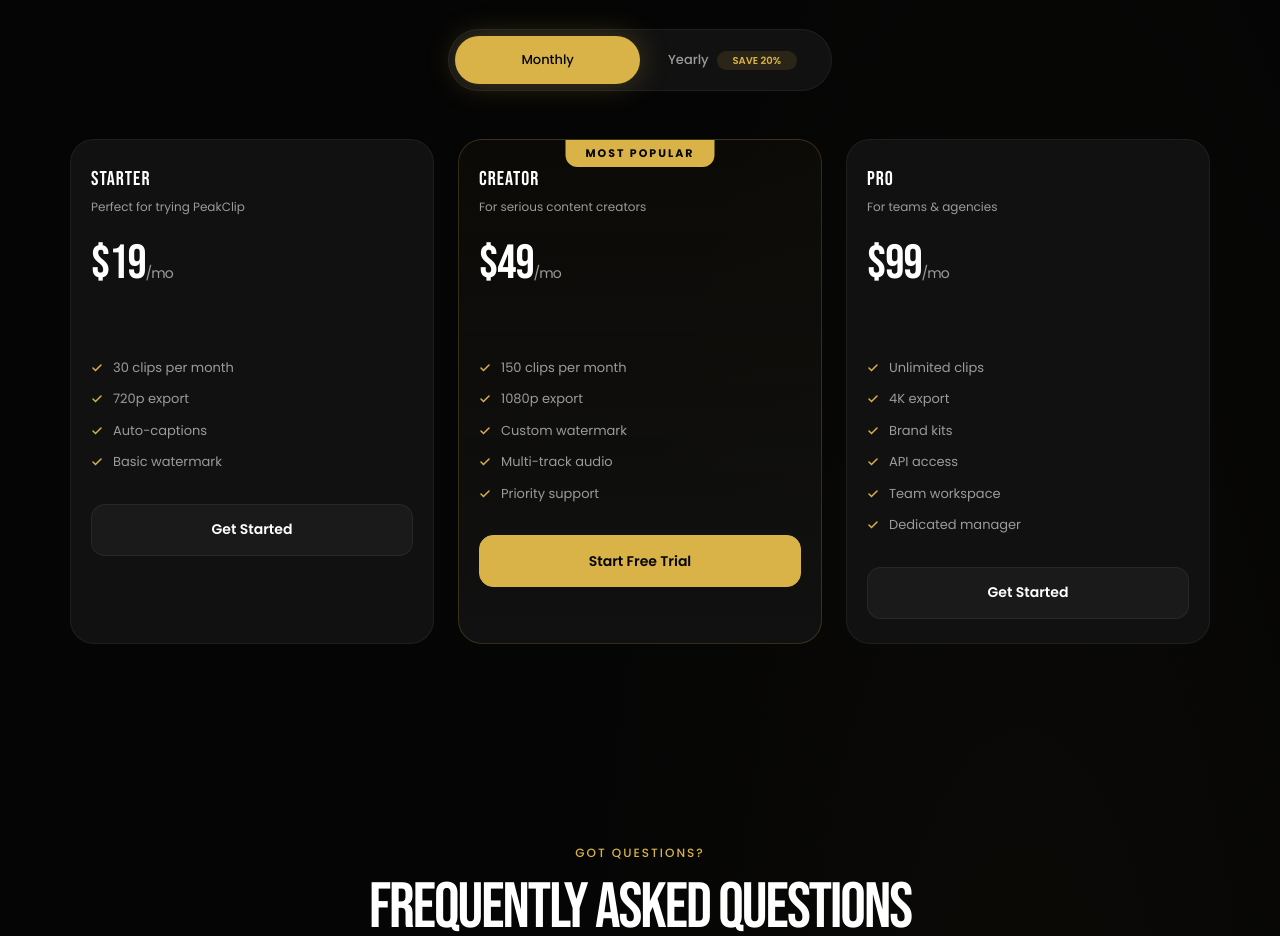
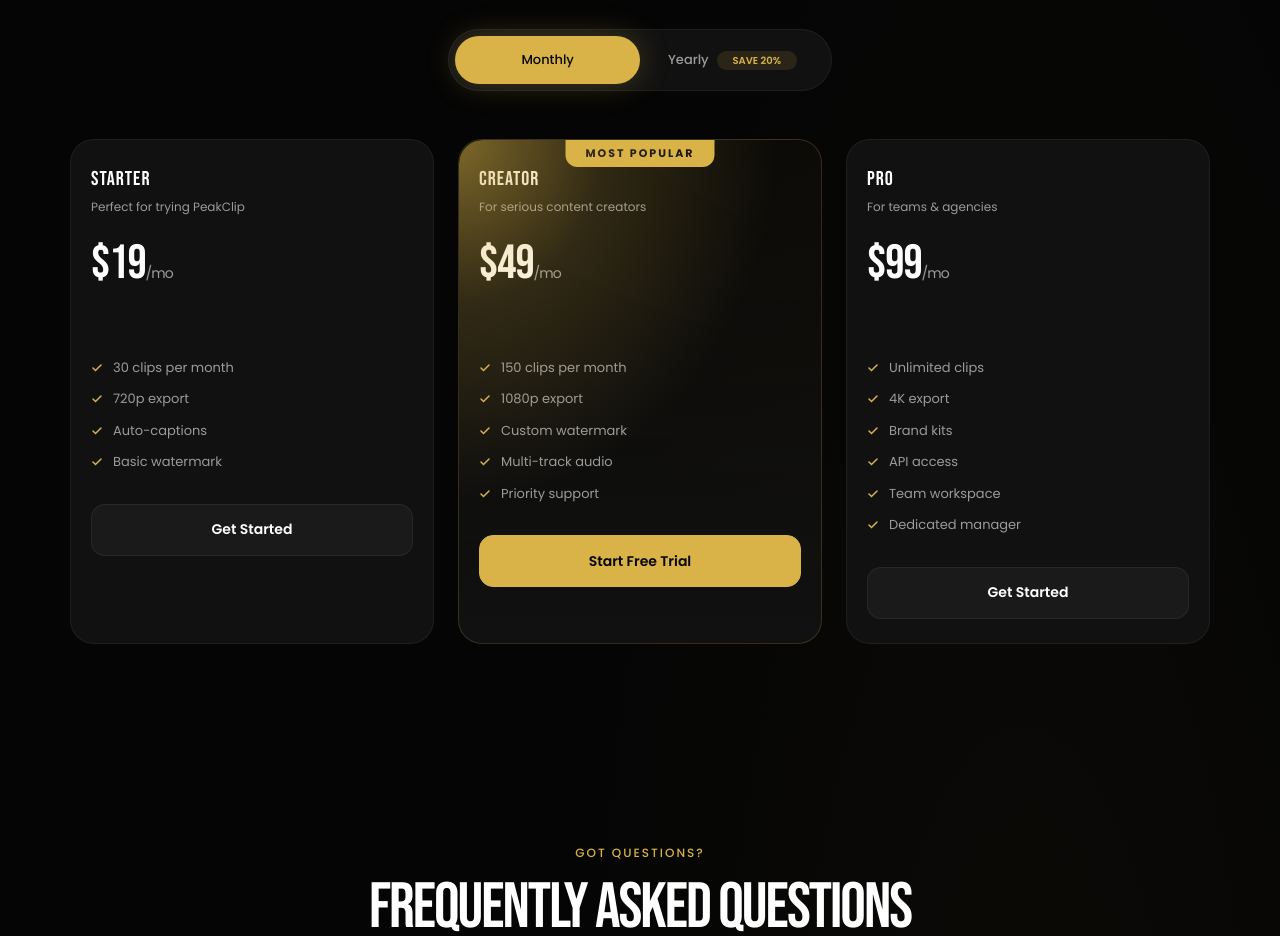
Before and after one commit to aitonzp01-png/peakclip-backend, a Next.js app in the folder peakclip-app/: page /landing in a window 1280 px wide. Shown: the part 3860-4796 px from the top of the page. Built offline with nearby package versions, Linux system fonts and the light colour scheme.

Commit message:
Keep gold overlay always visible on popular/creator card

```diff
--- a/peakclip-app/app/globals.css
+++ b/peakclip-app/app/globals.css
@@ -557,6 +557,10 @@
   opacity: 1;
 }
 
+.plan-card.popular::after {
+  opacity: 1;
+}
+
 .plan-card.popular {
   border-color: var(--peak-border);
   box-shadow: 0 0 30px rgba(217, 179, 71, 0.07);
@@ -1797,6 +1801,10 @@
   opacity: 1;
 }
 
+.pricing-card.popular::after {
+  opacity: 1;
+}
+
 .pricing-card.popular {
   border-color: rgba(217, 179, 71, 0.2);
   background: linear-gradient(180deg, rgba(217, 179, 71, 0.03) 0%, var(--surface) 100%);
```
